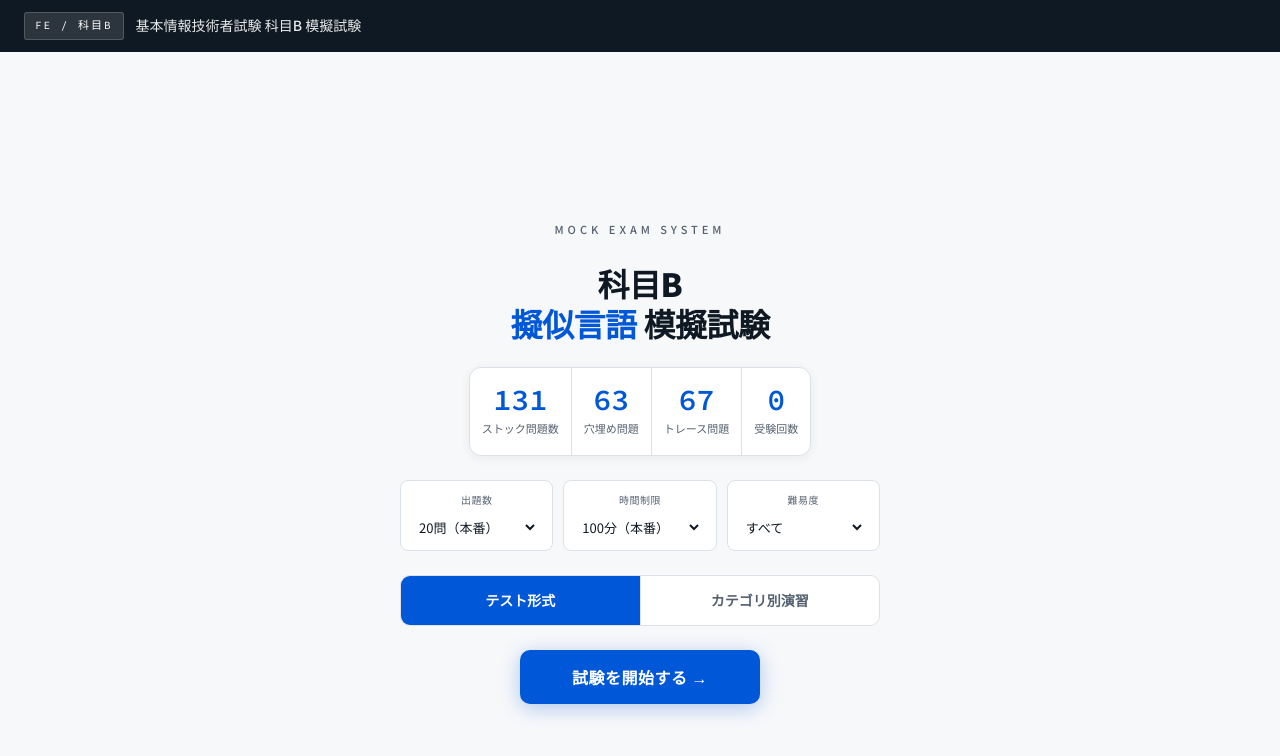
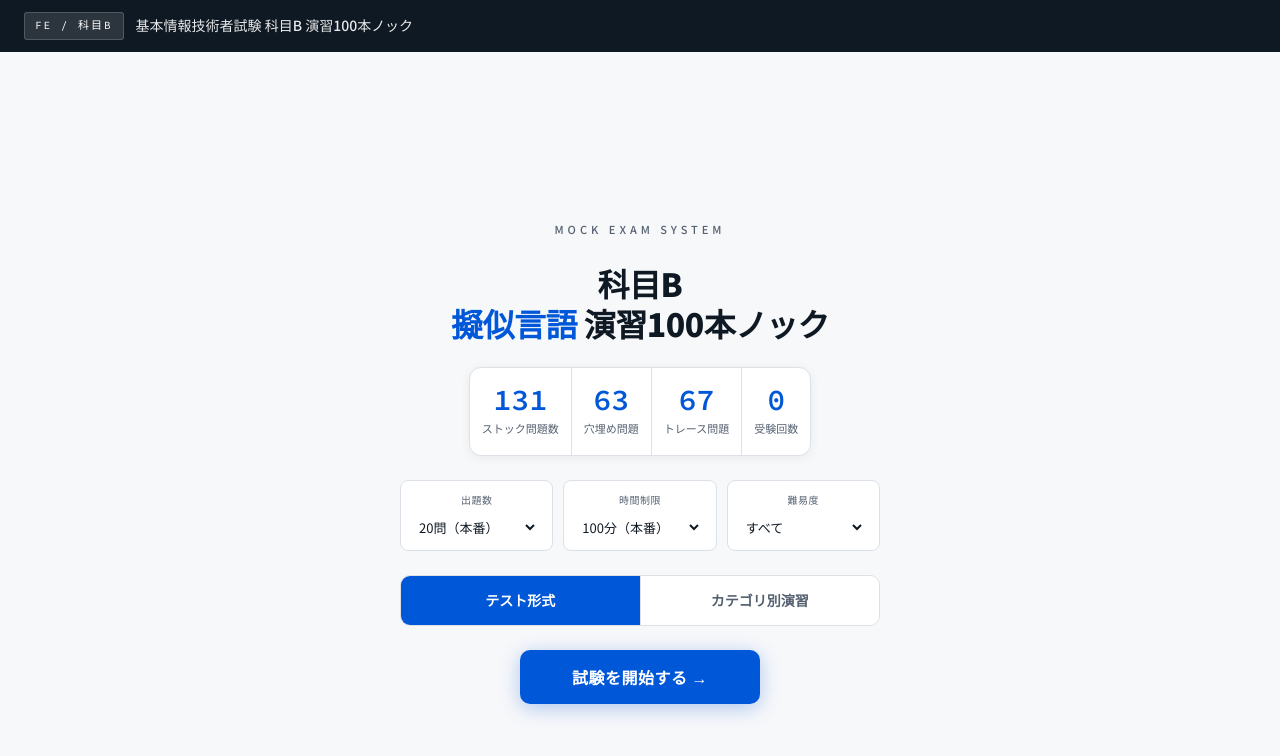
Before and after one commit to hitoshiba-gif/fe-shikenB, a plain HTML site: page index.html in a window 1280 px wide. Drawn offline with Linux system fonts and the light colour scheme.

Commit message:
Update title and headings for mock exam

```diff
--- a/index.html
+++ b/index.html
@@ -3,7 +3,7 @@
 <head>
 <meta charset="UTF-8">
 <meta name="viewport" content="width=device-width, initial-scale=1.0">
-<title>FE科目B 模擬試験</title>
+<title>FE科目B 演習100本ノック</title>
 <style>
 @import url('https://fonts.googleapis.com/css2?family=Noto+Sans+JP:wght@300;400;500;700;900&family=Source+Code+Pro:wght@400;500;600&display=swap');
 :root{
@@ -190,13 +190,13 @@ body{font-family:'Noto Sans JP',sans-serif;background:var(--paper);color:var(--i
 <body>
 <div class="hd">
   <div class="hd-logo">FE / 科目B</div>
-  <div class="hd-title">基本情報技術者試験 科目B 模擬試験</div>
+  <div class="hd-title">基本情報技術者試験 科目B 演習100本ノック</div>
   <div class="hd-timer" id="hdTimer">100:00</div>
 </div>
 <div class="wrap">
 <div id="scStart">
   <div class="start-kicker">Mock Exam System</div>
-  <div class="start-title">科目B<br><em>擬似言語</em> 模擬試験</div>
+  <div class="start-title">科目B<br><em>擬似言語</em> 演習100本ノック</div>
   <div class="start-stats">
     <div class="stat-item"><div class="stat-val" id="sTotal">—</div><div class="stat-lbl">ストック問題数</div></div>
     <div class="stat-item"><div class="stat-val" id="sBlank">—</div><div class="stat-lbl">穴埋め問題</div></div>
```
